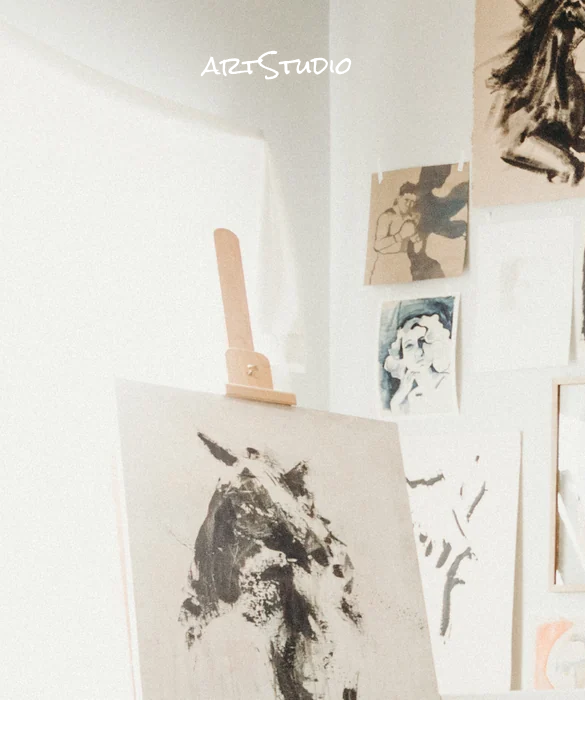
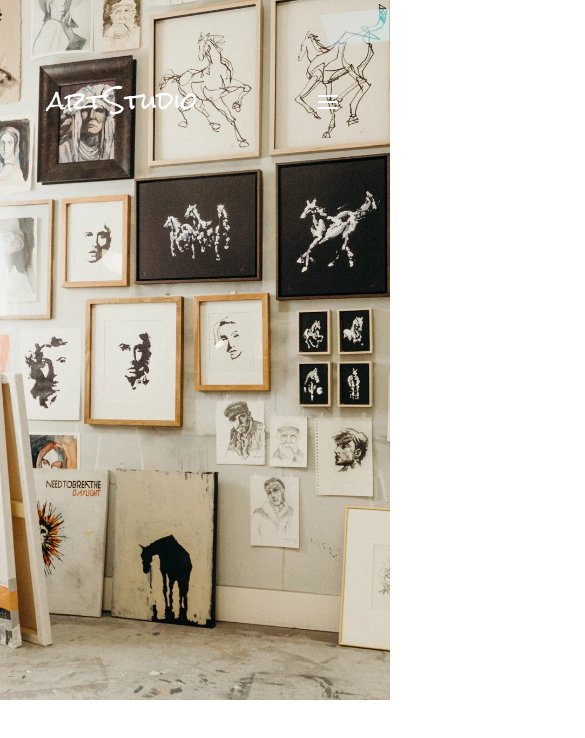
Before and after one commit to paulomonteiro3/artstudio, a plain HTML site: page index.html in a window 390 px wide. Shown: the top 738 px of the page, 585 px wide, since content can reach past the window. Drawn offline with Linux system fonts and the light colour scheme.

Commit message:
menu finalizado

```diff
--- a/header/header.css
+++ b/header/header.css
@@ -1,60 +1,76 @@
-.header-bg {
-  background: url(../img/borinehart-studio-june-2018-1_1944x.webp) no-repeat;
+/* .header-bg {
+  background: url(../img/borinehart-studio-june-2018-1_1944x.png) no-repeat;
   width: 1920px;
   height: 700px;
   object-fit: cover;
   object-position: left;
+} */
+
+/* .header-bg {
+  width: 1920px;
+  height: 700px;
+  object-fit: cover;
+  object-position: center;
+  position: relative;
+} */
+
+.introducao-img {
+  position: relative;
+  width: 1920px;
+  height: 700px;
 }
 
 .header-container {
-  padding: 40px 200px;
   display: grid;
-  grid-template-columns: 0.5fr 1fr 0.2fr;
+  grid-template-columns: 1fr 1fr;
+  justify-content: space-between;
+  margin: 80px 200px;
+  top: 0px;
+  position: absolute;
+}
+
+.menu-hamburguer {
+  display: none;
 }
 
 .nav-links {
   display: flex;
+  width: 800px;
+  align-items: center;
   justify-content: right;
-  align-items: center;
-  gap: 20px;
-  font: 400 1rem/1.125em 'Poppins', sans-serif;
+  gap: 5px;
+  font: 400 0.875rem/0.975em 'Poppins', sans-serif;
   letter-spacing: 4px;
   color: var(--cor-p8);
+  position: relative;
+  z-index: 9;
 }
 
-.nav-link:hover {
+.nav-links .originals a:hover, .nav-links .prints a:hover {
   background-color: var(--cor-p8);
   color: var(--cor-p0);
-  transition: 0.1s;
-}
-
-.originals a, .prints a {
-  display: flex;
-  align-items: center;
-  padding: 4px;
 }
 
 .drop-down-originals, .drop-down-prints {
   display: none;
+}
+
+.originals:hover .drop-down-originals, .prints:hover .drop-down-prints {
+  display: block;
+  background-color: var(--cor-p8);
+  color: var(--cor-p0);
   position: absolute;
 }
 
-.originals:hover .drop-down-originals, .prints:hover .drop-down-prints {
-  display: grid;
-  gap: 10px;
+.nav-link a {
+  display: flex;
+  align-items: center;
   padding: 10px;
-  font-size: 0.875rem;
-  background-color: var(--cor-p8);
-  transition: 0.1s;
-}
-
-.drop-down-icon {
-  font-size: 20px;
-  position: relative;
 }
 
 .logo {
-  padding-top: 10px;
+  display: inline-block;
+  padding: 5px;
 }
 
 .dark-mode-btn {
@@ -103,3 +119,56 @@ label .ball {
 .checkbox:checked + label .ball {
   transform: translateX(24px);
 }
+
+@media (max-width: 1260px) {
+  .header-container {
+    margin: 80px 100px;
+  }
+}
+
+@media (max-width: 1060px) {
+  .header-container {
+    margin: 80px 40px;
+  }
+}
+
+@media (max-width: 940px) {
+  .nav-links {
+    gap: 20px;
+    width: 500px;
+  }
+}
+
+@media (max-width: 940px) {
+  .nav-links {
+    gap: 20px;
+    width: 500px;
+  }
+}
+
+@media (max-width: 750px) {
+  .nav-link:nth-child(1), .nav-link:nth-child(2), .nav-link:nth-child(3), .nav-link:nth-child(4) {
+    display: none;
+  }
+  .nav-links {
+    width: 400px;
+  }
+  .menu-hamburguer {
+    display: block;
+  }
+}
+
+@media (max-width: 640px) {
+  .nav-links {
+    width: 300px;
+  }
+}
+
+@media (max-width: 540px) {
+  .nav-links {
+    gap: 0px;
+  }
+  .logo {
+    position: absolute;
+  }
+}
--- a/index.html
+++ b/index.html
@@ -13,11 +13,9 @@
   <link href="https://fonts.googleapis.com/css2?family=Josefin+Slab:ital,wght@0,100..700;1,100..700&family=Jura:wght@300..700&family=Ubuntu+Mono:ital,wght@0,400;0,700;1,400;1,700&display=swap" rel="stylesheet">
 </head>
 <header>
-  <div class="header-bg">
+ <img class="introducao-img" src="./img/borinehart-studio-june-2018-1_1944x.png" alt="">
     <div class="header-container">
-      <div class="logo">
-        <a href="#"><img src="./img/icons/artStudio.svg" alt="ArtStudio logo do site"></a>
-      </div>
+        <a href=""><img class="logo" src="./img/icons/artStudio.svg" alt=""></a>
       <nav class="header-menu">
         <ul class="nav-links">
           <li class="nav-link originals">
@@ -42,24 +40,18 @@
               <li><a href="#">WATERCOLORS</a></li>
             </ul>
           </li>
-          <li class="">
+          <li class="nav-link">
             <a href="#">ABOUT</a>
           </li>
-          <li class="shopping-car">
+          <li class="nav-link">
             <a href=""><img src="./img/icons/shopping-car.svg" alt=""></a>
+          </li>
+          <li class="nav-link menu-hamburguer">
+            <a href="#"><img src="./img/icons/menu-hamburguer.svg" alt=""></a>
           </li>
         </ul>
       </nav>
-      <div class="dark-mode-btn">
-        <input type="checkbox" class="checkbox" id="chk">
-        <label class="label" for="chk">
-          <img class="moon" src="./img/icons/moon.svg" alt="" width="18px" height="18px">
-          <img class="sun" src="./img/icons/sun.svg" alt="" width="18px" height="18px">
-          <div class="ball">ASDASDSA</div>
-        </label>
-      </div>
     </div>
-  </div>
 </header>
 
 <body>
--- a/utilidades/global.css
+++ b/utilidades/global.css
@@ -142,7 +142,6 @@ a {
 }
 
 img {
-  display: block;
   max-width: 100%;
   max-height: 100%;
   object-fit: cover;
```
Also changed, not shown: img/borinehart-studio-june-2018-1_1944x.png (added), img/icons/menu-hamburguer.svg (added).
